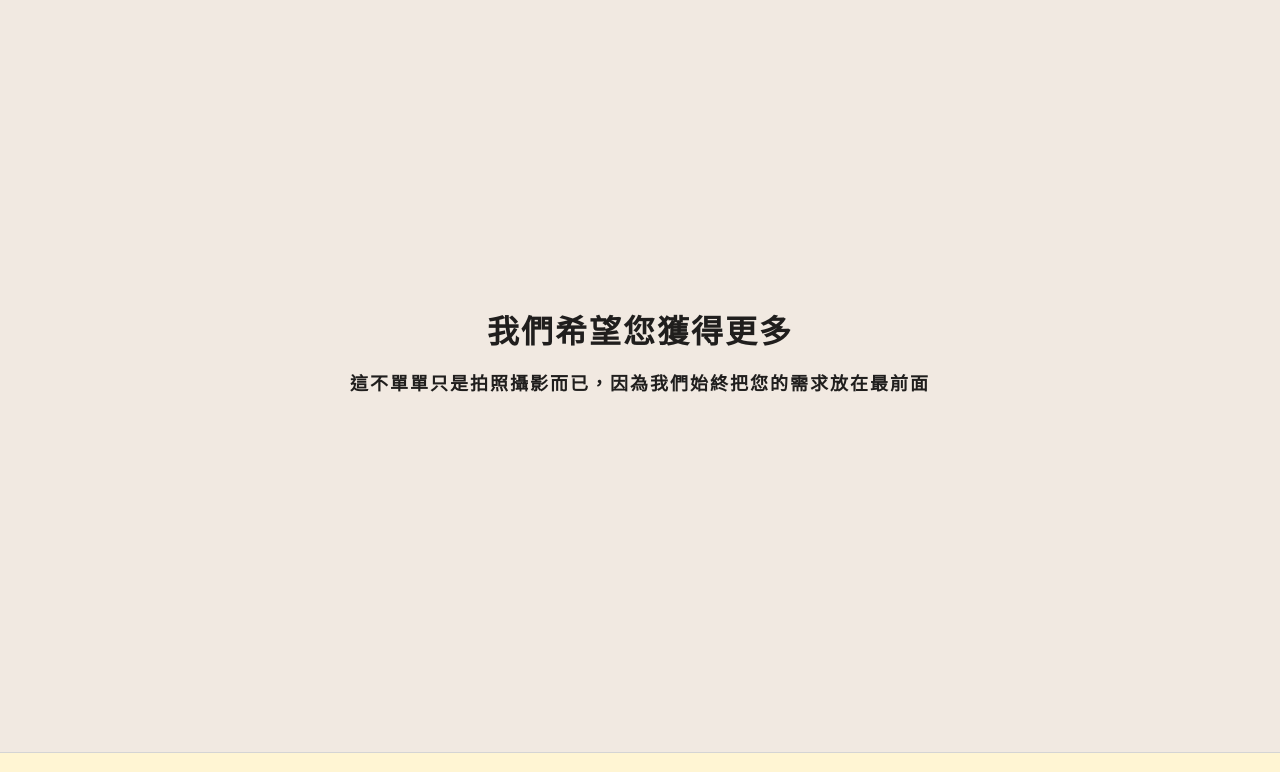
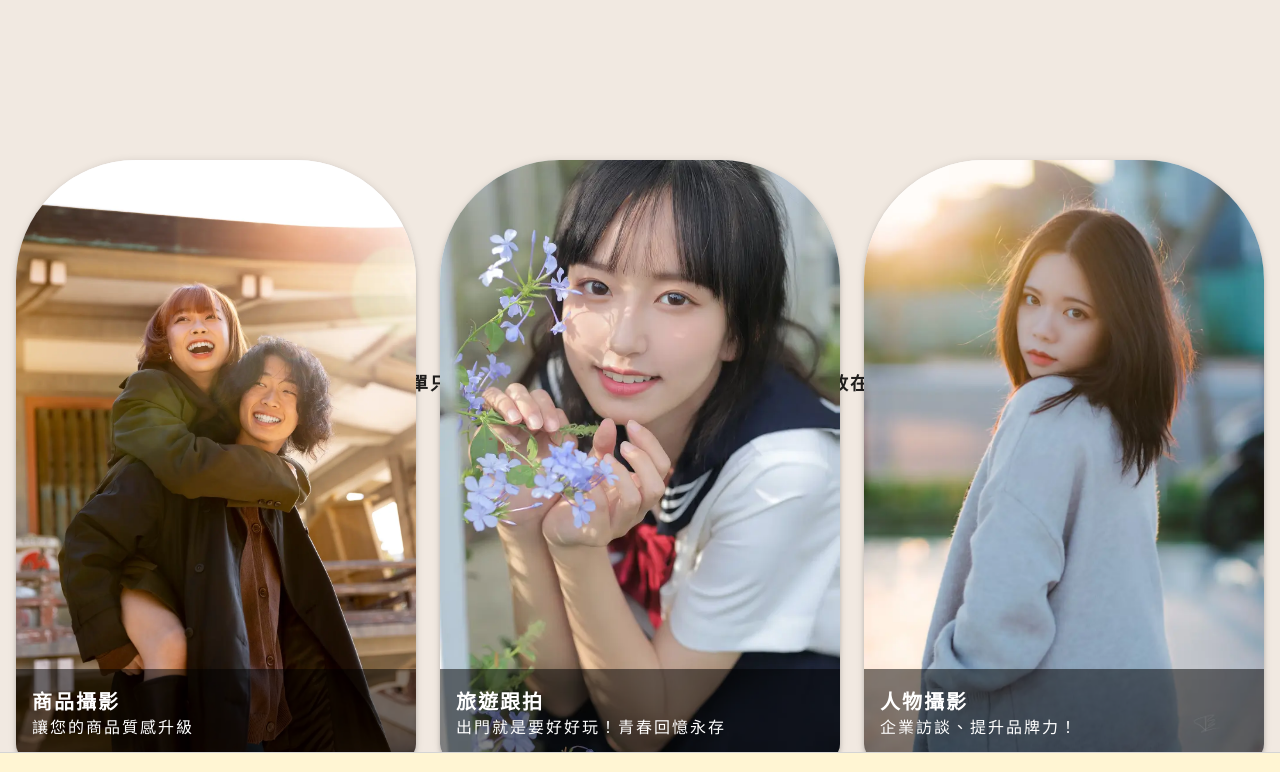
Before and after one commit to dogwantfly/photograph-booking, a Next.js app: page / in a window 1280 px wide. Shown: the part 840-1612 px from the top of the page. Built offline with nearby package versions, Linux system fonts and the light colour scheme.

Commit message:
feat: 🎸 新增介紹卡片

```diff
--- a/app/components/IntroSection.js
+++ b/app/components/IntroSection.js
@@ -3,10 +3,18 @@
 import { useLayoutEffect, useRef } from 'react';
 import Box from '@mui/system/Box';
 import Typography from '@mui/material/Typography';
+import Grid from '@mui/material/Grid';
+import Card from '@mui/material/Card';
+import CardMedia from '@mui/material/CardMedia';
+import CardContent from '@mui/material/CardContent';
 import { useTheme } from '@mui/material/styles';
 
 import { gsap } from 'gsap';
 import { ScrollTrigger } from 'gsap/ScrollTrigger';
+
+import bannerImg_1 from '@images/banner/banner-1.webp';
+import bannerImg_2 from '@images/banner/banner-2.webp';
+import bannerImg_3 from '@images/banner/banner-3.webp';
 
 export default function IntroSection() {
   const theme = useTheme();
@@ -65,6 +73,58 @@ export default function IntroSection() {
       });
   }, []);
 
+  const cards = [
+    {
+      title: '商品攝影',
+      description: '讓您的商品質感升級',
+      image: bannerImg_1,
+    },
+    {
+      title: '旅遊跟拍',
+      description: '出門就是要好好玩！青春回憶永存',
+      image: bannerImg_2,
+    },
+    {
+      title: '人物攝影',
+      description: '企業訪談、提升品牌力！',
+      image: bannerImg_3,
+    },
+  ];
+
+  const StyledCard = ({ image, title, description }) => (
+    <Card
+      sx={{
+        borderRadius: '120px 120px 16px 16px',
+        boxShadow: 3,
+        position: 'relative',
+        overflow: 'hidden',
+        height: '100%',
+      }}
+    >
+      <CardMedia
+        component='img'
+        height={{md: '556px', sx: '424px'}}
+        image={image.src}
+        alt={title}
+        sx={{ objectFit: 'cover' }}
+      />
+      <CardContent
+        sx={{
+          position: 'absolute',
+          bottom: 0,
+          bgcolor: 'rgba(0,0,0,0.5)',
+          color: 'white',
+          width: '100%',
+        }}
+      >
+        <Typography variant='h6' fontWeight='bold'>
+          {title}
+        </Typography>
+        <Typography variant='body2'>{description}</Typography>
+      </CardContent>
+    </Card>
+  );
+
   return (
     <Box
       component='section'
@@ -120,6 +180,15 @@ export default function IntroSection() {
           這不單單只是拍照攝影而已，因為我們始終把您的需求放在最前面
         </Typography>
       </Box>
+      <Box sx={{ flexGrow: 1, pt: 16, pb: 4, px: 2, bgcolor: '#FAF4EE' }}>
+        <Grid container spacing={3} justifyContent='center'>
+          {cards.map((card, index) => (
+            <Grid item xs={12} md={4} key={index}>
+              <StyledCard {...card} />
+            </Grid>
+          ))}
+        </Grid>
+      </Box>
     </Box>
   );
 }
```
